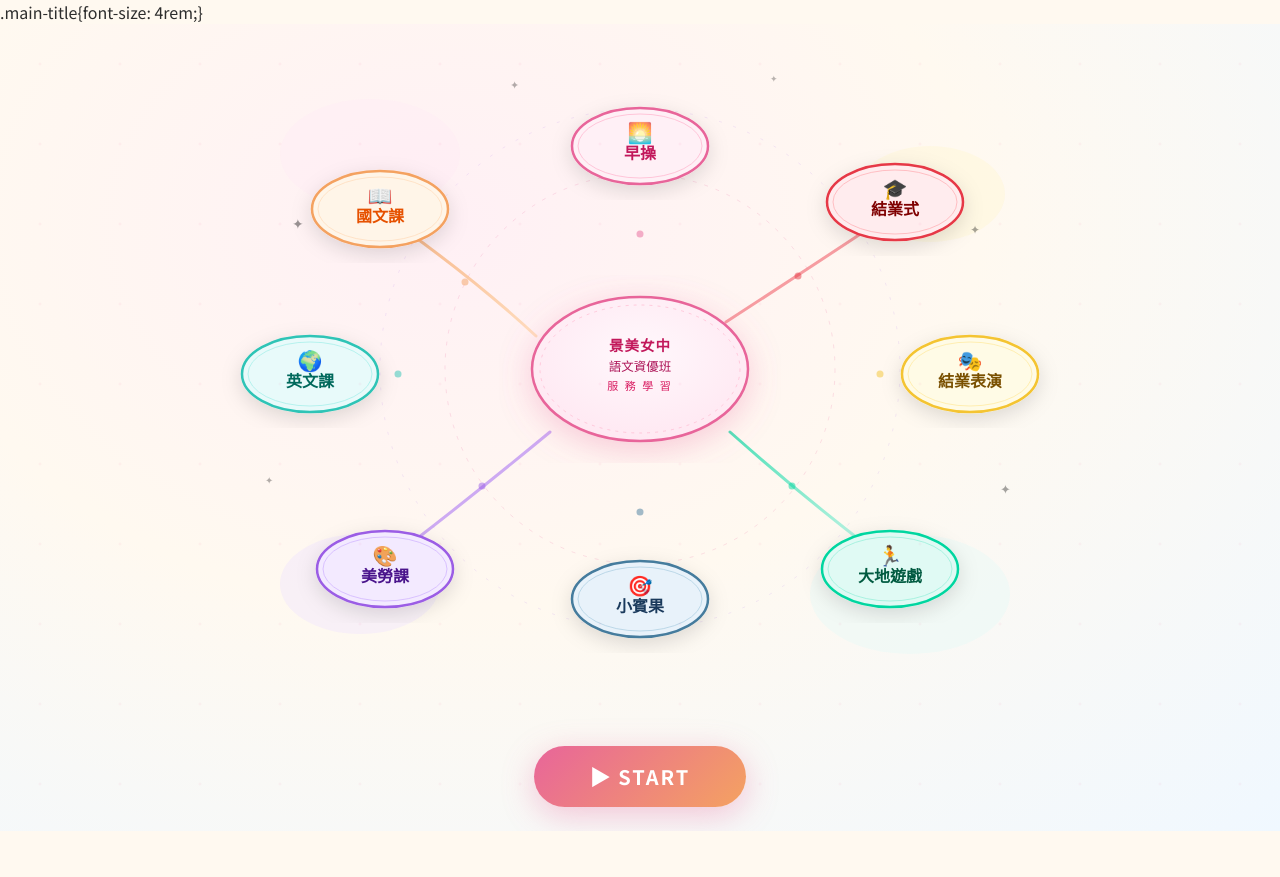
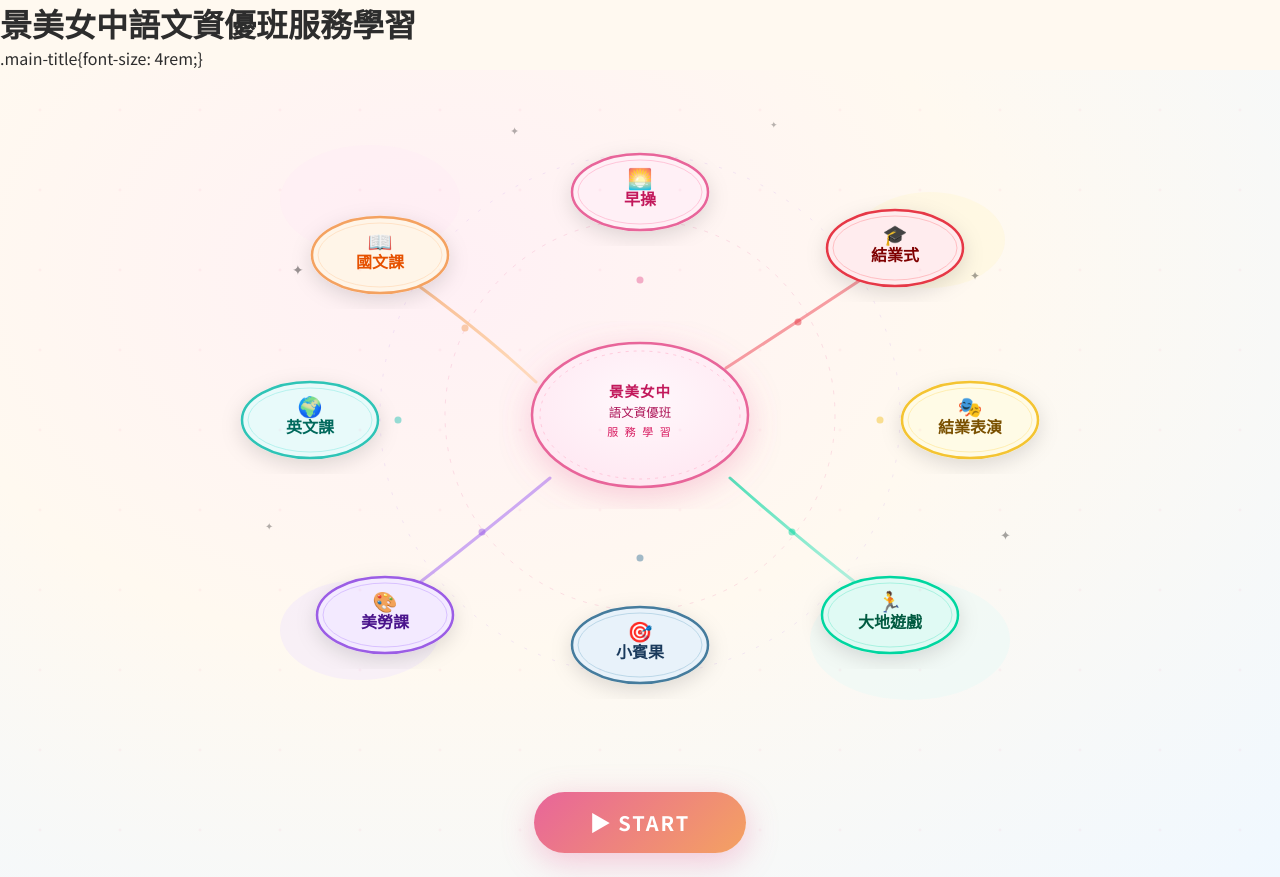
Before and after one commit to yang0407sw/camp-project, a plain HTML site: page index.html in a window 1280 px wide. Before the commit the page ends 831 px from the top, so only its background shows below. Drawn offline with Linux system fonts and the light colour scheme.

Commit message:
Update index.html

```diff
--- a/index.html
+++ b/index.html
@@ -1,4 +1,5 @@
 <!DOCTYPE html>
+<h1 class="main-title">景美女中語文資優班服務學習</h1>
 <html lang="zh-TW">
 <head>
 <meta charset="UTF-8">
```
